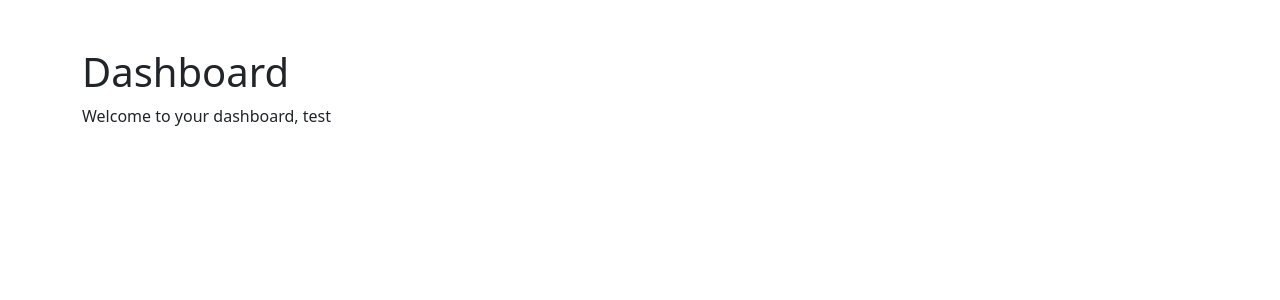
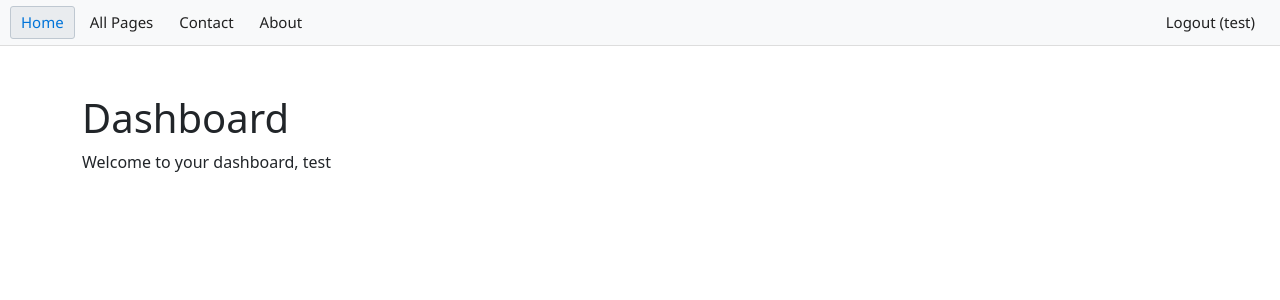
Before and after one commit to Doody06/Practice_Wiki, a Flask app: page /dashboard in a window 1280 px wide. Shown: the top 300 px of the page. Run offline with Flask 3, Linux system fonts and the light colour scheme; a user stored in the database is signed in.

```diff
--- a/app/forms.py
+++ b/app/forms.py
@@ -13,3 +13,8 @@ class RegistrationForm(FlaskForm):
     password = PasswordField('Password', validators=[DataRequired(), Length(min=6, max=50)])
     confirm_password = PasswordField('Confirm Password', validators=[DataRequired(), EqualTo('password')])
     submit = SubmitField('Register')
+
+class NewPageForm(FlaskForm):
+    title = StringField('Title', validators=[DataRequired(), Length(max=200)])
+    content = StringField('Content', validators=[DataRequired()])
+    submit = SubmitField('Create Page')
--- a/app/routes/__init__.py
+++ b/app/routes/__init__.py
@@ -1,4 +1,4 @@
-from . import auth, admin
+from . import auth, admin, user
 
 def register_blueprints(app):
-    return app.register_blueprint(auth.bp), app.register_blueprint(admin.bp)
+    return app.register_blueprint(auth.bp), app.register_blueprint(admin.bp), app.register_blueprint(user.bp)
--- a/app/routes/admin.py
+++ b/app/routes/admin.py
@@ -1,10 +1,29 @@
 
 from flask import Blueprint, render_template, request, redirect, url_for
 from flask_login import current_user, login_required
+from app.decorators import admin_required
+from app import db
+from app.forms import NewPageForm
+from app.models import Page
+
 bp = Blueprint('admin', __name__)
 
-@login_required
+@admin_required
 @bp.route('/dashboard')
 def dashboard():
     username = current_user.username
     return render_template('dashboard.html', username=username)
+
+@admin_required
+@bp.route('/new_page', methods=['GET', 'POST'])
+def new_page():
+    if request.method == 'POST':
+        form = NewPageForm()
+        if form.validate_on_submit():
+            title = request.form.get('title')
+            content = request.form.get('content')
+            slug = Page.slugify(title)
+            db.session.add(Page(title=title, content=content,slug = slug, author=current_user))
+            db.session.commit()
+        return redirect(url_for('admin.dashboard'))
+    return render_template('new_page.html')
--- a/app/templates/base.html
+++ b/app/templates/base.html
@@ -7,14 +7,66 @@
     <!-- Bootstrap CSS -->
     <link href="https://cdn.jsdelivr.net/npm/bootstrap@5.3.2/dist/css/bootstrap.min.css" rel="stylesheet">
     {% block head %}{% endblock %}
+    <style>
+        .topnav {
+            background-color: #f8f9fa;
+            border-bottom: 1px solid #ddd;
+            overflow: hidden;
+            padding: 0 10px;
+            font-family: 'Segoe UI', Tahoma, Geneva, Verdana, sans-serif;
+        }
+        .topnav a {
+            float: left;
+            color: #222;
+            background: none;
+            border: 1px solid transparent;
+            margin: 6px 4px 6px 0;
+            padding: 4px 10px;
+            text-align: center;
+            text-decoration: none;
+            font-size: 15px;
+            border-radius: 3px;
+        }
+        .topnav a:hover, .topnav a.active {
+            background-color: #e9ecef;
+            border: 1px solid #bfc8d1;
+            color: #0074d9;
+        }
+        .topnav .right {
+            float: right;
+            margin-left: 4px;
+        }
+        @media (max-width: 600px) {
+            .topnav a, .topnav .right {
+                float: none;
+                display: block;
+                width: 100%;
+                margin: 2px 0;
+            }
+        }
+    </style>
 </head>
 <body>
-    {% block content %}
-    <!-- Page content goes here -->
-    {% endblock %}
+    <div class="topnav">
+        <a class="active" href="{{ url_for('user.home') }}">Home</a>
+        <a href="{{ url_for('user.all_pages')}}">All Pages</a>
+        <a href="#">Contact</a>
+        <a href="#">About</a>
+        {% if current_user.is_authenticated %}
+            {% if current_user.is_admin %}
+                <a href="{{ url_for('admin.dashboard') }}">Admin Dashboard</a>
+            {% endif %}
+            <a href="{{ url_for('auth.logout') }}" class="right">Logout ({{ current_user.username }})</a>
+        {% else %}
+            <a href="{{ url_for('auth.login') }}" class="right">Login</a>
+            <a href="{{ url_for('auth.register') }}" class="right">Register</a>
+        {% endif %}
+    </div>
+    {% block content %}{% endblock %}
 
     <!-- Bootstrap JS Bundle -->
     <script src="https://cdn.jsdelivr.net/npm/bootstrap@5.3.2/dist/js/bootstrap.bundle.min.js"></script>
     {% block scripts %}{% endblock %}
+
 </body>
 </html>
```
Also changed, not shown: app/decorators.py (added, +12 -0 lines), app/models.py (+15 -0 lines), app/routes/user.py (+19 -1 lines), app/templates/all_pages.html (added, +18 -0 lines), migrations/versions/8bc36db45d48_adding_page.py (added, +39 -0 lines), instance/app.db.
